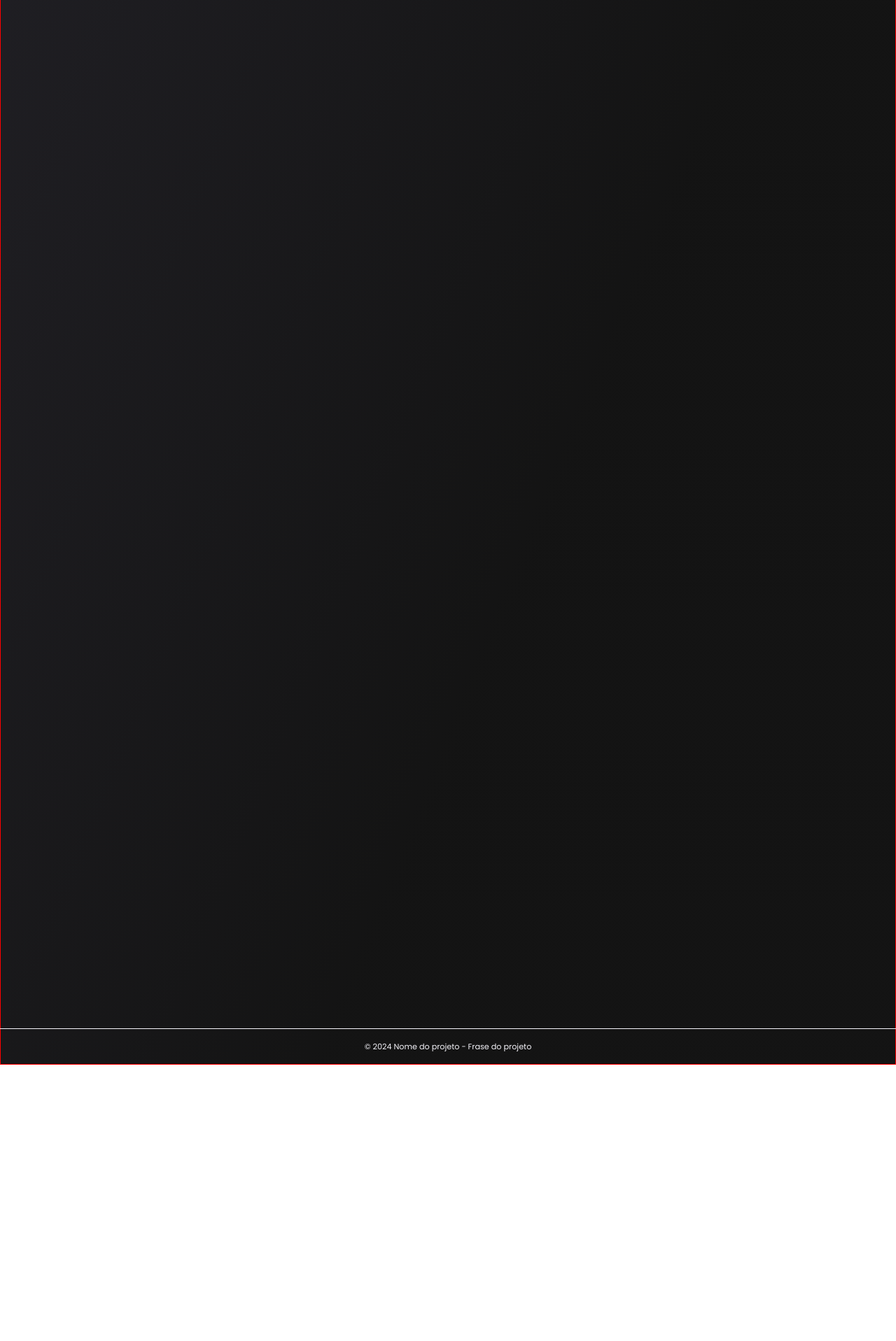
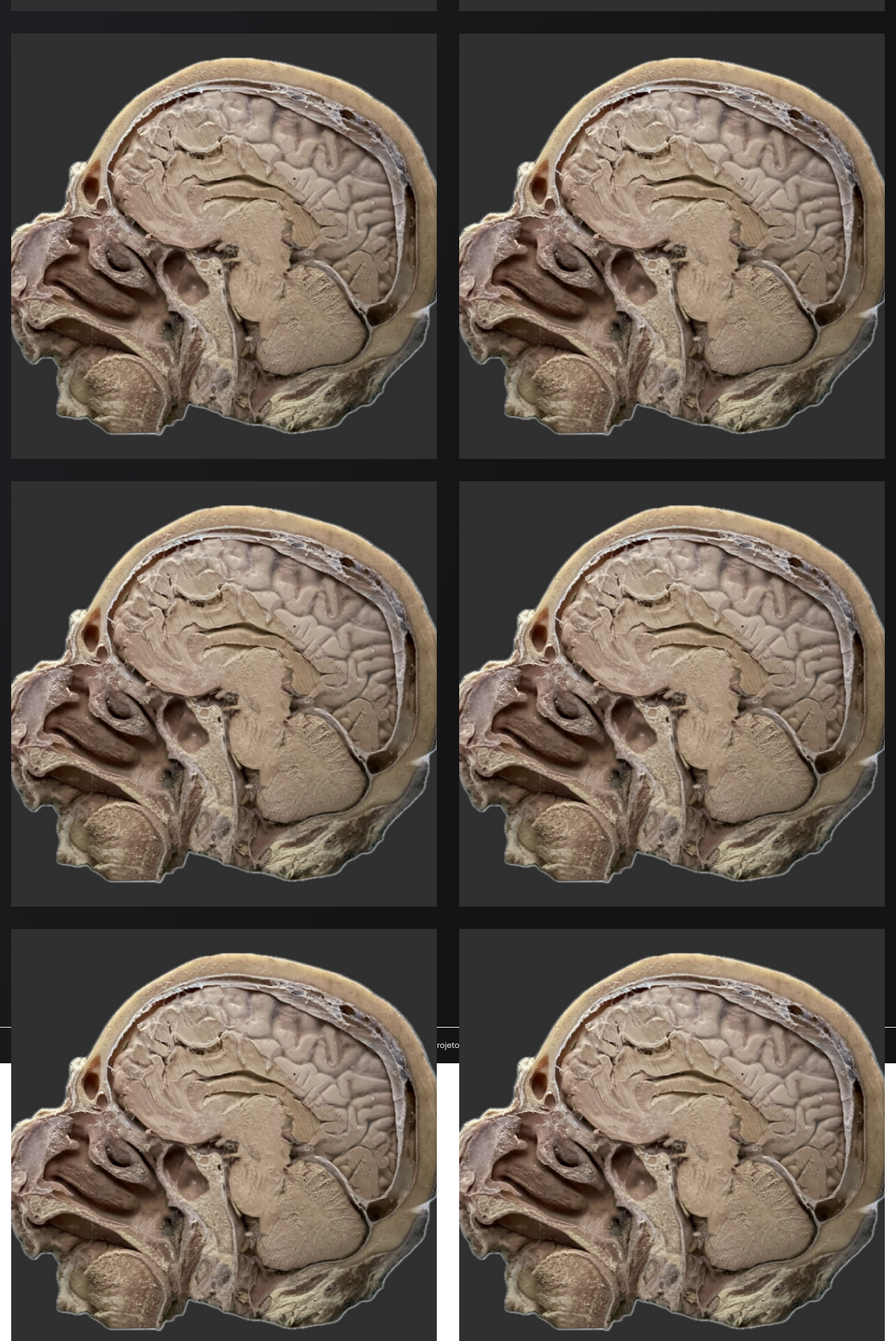
Before and after one commit to rafasp97/Neuro-ON, a React (Create React App) app: page /explore in a window 1280 px wide. Shown: the part 880-2797 px from the top of the page at 70% size. Before the commit the page ends 2402 px from the top, so only its background shows below. Built offline with nearby package versions, Linux system fonts and the light colour scheme.

Commit message:
finalização das animações dos componentes/explore

```diff
--- a/src/components/ExploreOption/ExploreOption.css
+++ b/src/components/ExploreOption/ExploreOption.css
@@ -1,20 +1,3 @@
-.nav-explore{
-    display: flex;
-    flex-direction: column;
-    font-size: 0.5em;
-    border: solid 2px green;
-    display: none;
-    background: var(--words);
-}
-
-.nav-explore a { /*o <a> interage com o NavLink porque ele é um componente react que renderiza um <a> do html */
-    display: flex;
-    text-decoration: none;
-    border: solid red 1px;
-    padding: 0;
-    z-index: 1;
-}
-
 .img-explore{
     width: 100%;
     pointer-events: auto;
@@ -26,5 +9,39 @@
     margin: 1em;
     display: flex;
     flex-direction: column;
-    border: solid pink 2px;
 }
+
+.nav-explore{
+    display: flex;
+    flex-direction: column;
+    font-size: 0.5em;
+    border: solid 1px;
+    display: none;
+    background: var(--words);
+    border: solid var(--black) 1px;
+
+}
+
+.nav-explore a { /*o <a> interage com o NavLink porque ele é um componente react que renderiza um <a> do html */
+    display: flex;
+    text-decoration: none;
+    border-bottom: solid var(--black) 1px;
+    padding: 0.2em 0.5em;
+    font-size: 0.9em;
+    letter-spacing: 0.5px;
+    color: var(--black);
+    z-index: 1;
+}
+
+.nav-explore a:hover{
+    background: var(--color-elements-hover);
+    color: var(--words);
+    box-shadow: inset 4px 4px 10px rgba(0, 0, 0, 0.3);
+}
+
+.nav-explore a:active{
+    background: var(--color-elements-active);
+    color: black;
+    font-weight: 600;
+    box-shadow: 0px 4px 10px rgba(0, 0, 0, 0.2);
+}
--- a/src/components/ExploreOption/ExploreOption.js
+++ b/src/components/ExploreOption/ExploreOption.js
@@ -1,5 +1,4 @@
 import React from 'react'
-import { useState } from 'react';
 
 // React Router
 import { NavLink } from 'react-router-dom';
@@ -13,26 +12,42 @@ import { motion } from 'framer-motion';
 // Variants - Framer Motion
 import {controlHeight, dropDown} from '../../variants/AnimatedVariants'
 
-const ExploreOption = ({imgSrc, imgId, navId, links}) => {
-
-    const [expand, setExpand] = useState(false);
+const ExploreOption = ({imgSrc, imgId, navId, links, expandedMenu, setExpandedMenu }) => {
 
     // Controla o menu de opções
     const controlMenuOptions = (id) => {
+
+        // Se o menu clicado já está expandido, fechamos ele
+        if (expandedMenu === id) {
+            setExpandedMenu(null);
+        } else {
+            setExpandedMenu(id); // Expande o menu clicado
+        }
+
         // lógica para selecionar o id da <nav> em questão
         const navId = 'nav-' + id.slice(-1);
+
         // variável dinâmica para manipular a <nav> presente no mesmo container da imgId
         const nav = document.getElementById(navId);
+
+        const allMenus = document.querySelectorAll('.nav-explore');
+        allMenus.forEach(menu => {
+            if(menu !== nav && menu.style.display === 'block'){
+                menu.style.display = 'none'
+            }
+        });
+
         // lógica para abrir e fechar o menu
         if (nav.style.display === 'block') {
             nav.style.display = 'none';
-            setExpand(false);
         }
         else {
             nav.style.display = 'block';
-            setExpand(true);
         }
-    }
+
+    };
+
+
 
     // Impede o click com botão direito para não permitir salvar imagens.
     const blockClickRight = (e) => {
@@ -44,21 +59,23 @@ const ExploreOption = ({imgSrc, imgId, navId, links}) => {
     className="grid"
     variants={controlHeight}
     initial={'closed'}
-    animate={expand ? 'expansive' : 'closed'}
+    animate={expandedMenu === imgId ? 'expansive' : 'closed'}
     >
-        <img src={imgSrc}
+        <img
+        src={imgSrc}
         alt="boximg"
         className="img-explore"
         id={imgId}
-        onClick={(e) => controlMenuOptions(e.target.id)}
+        onClick={(e) => controlMenuOptions(imgId)}
         onContextMenu={blockClickRight}
         />
         <motion.nav
         className='nav-explore'
         id={navId}
+        //ref={ref}
         variants={dropDown}
-        initial="initial"
-        animate={"animate"}
+        initial='initial'
+        animate={expandedMenu === imgId ? 'animate' : 'initial'}
         >
            {links.map((link, index) => (
             <NavLink key={index} to={link.to}>
--- a/src/pages/Explore/Explore.css
+++ b/src/pages/Explore/Explore.css
@@ -2,7 +2,6 @@
     background: var(--background);
     height: 300vh;
     color: var(--words);
-    border: solid red 1px;
     display: flex;
     flex-direction: column;
     align-items: center;
@@ -11,23 +10,21 @@
 .box-title-explore{
     border-bottom: solid var(--words) 2px;
     margin-top: 8em;
-    width: 19em;
+    width: 22em;
 }
 
 .explorePage h1{
-    font-size: 1.1em;
+    font-size: 1.3em;
     text-shadow: 2px 2px 5px rgba(0, 0, 0, 0.6);
 }
 
 .icon-explore{
-    width: 30px;
+    width: 40px;
     padding: 0.5em 0em;
 }
 
-
-
 .container-grid{
-    border: solid red 2px;
     display: grid;
     grid-template-columns: 1fr 1fr;
+    margin-top: 3em;
 }
--- a/src/pages/Explore/Explore.js
+++ b/src/pages/Explore/Explore.js
@@ -1,19 +1,33 @@
-
+// React
+import { useState } from 'react';
 // Style
 import './Explore.css';
 
 // Components
 import ExploreOption from '../../components/ExploreOption/ExploreOption';
 
+// Framer Motion
+import { motion } from 'framer-motion';
+
+// Variants - Framer Motion
+import { animatedText } from '../../variants/AnimatedVariants'
+
 
 const Explore = () => {
 
+  const [expandedMenu, setExpandedMenu] = useState(null);
+
   return (
     <div className="explorePage">
-        <div className="box-title-explore">
+        <motion.div
+        className="box-title-explore"
+        variants={animatedText}
+        initial={'hidden'}
+        animate={'visible'}
+        >
           <h1>SELECIONE UMA ÁREA DE ESTUDO</h1>
           <img src='/images/icon-button.png'  alt="icon" className='icon-explore'/>
-        </div>
+        </motion.div>
         <div className="container-grid">
             <ExploreOption
             imgSrc='/images/2.jpg'
@@ -24,8 +38,12 @@ const Explore = () => {
               {to: 'img2', name:'cerebro2'},
               {to: 'img3', name:'cerebro3'},
               {to: 'img4', name:'cerebro4'},
-            ]}/>
-                        <ExploreOption
+            ]}
+            expandedMenu={expandedMenu}
+            setExpandedMenu={setExpandedMenu}
+            />
+
+            <ExploreOption
             imgSrc='/images/2.jpg'
             imgId='img-2'
             navId='nav-2'
@@ -33,7 +51,115 @@ const Explore = () => {
               {to: 'img1', name:'cerebro3'},
               {to: 'img2', name:'cerebro4'},
               {to: 'img3', name:'cerebro4'},
-            ]}/>
+            ]}
+            expandedMenu={expandedMenu}
+            setExpandedMenu={setExpandedMenu}
+            />
+            <ExploreOption
+            imgSrc='/images/2.jpg'
+            imgId='img-3'
+            navId='nav-3'
+            links={[
+              {to: 'img1', name:'cerebro3'},
+            ]}
+            expandedMenu={expandedMenu}
+            setExpandedMenu={setExpandedMenu}
+            />
+            <ExploreOption
+            imgSrc='/images/2.jpg'
+            imgId='img-4'
+            navId='nav-4'
+            links={[
+              {to: 'img1', name:'cerebro3'},
+              {to: 'img2', name:'cerebro4'},
+              {to: 'img3', name:'cerebro4'},
+            ]}
+            expandedMenu={expandedMenu}
+            setExpandedMenu={setExpandedMenu}
+            />
+            <ExploreOption
+            imgSrc='/images/2.jpg'
+            imgId='img-5'
+            navId='nav-5'
+            links={[
+              {to: 'img1', name:'cerebro3'},
+              {to: 'img2', name:'cerebro4'},
+              {to: 'img3', name:'cerebro4'},
+            ]}
+            expandedMenu={expandedMenu}
+            setExpandedMenu={setExpandedMenu}
+            />
+            <ExploreOption
+            imgSrc='/images/2.jpg'
+            imgId='img-6'
+            navId='nav-6'
+            links={[
+              {to: 'img1', name:'cerebro3'},
+              {to: 'img2', name:'cerebro4'},
+            ]}
+            expandedMenu={expandedMenu}
+            setExpandedMenu={setExpandedMenu}
+            />
+            <ExploreOption
+            imgSrc='/images/2.jpg'
+            imgId='img-7'
+            navId='nav-7'
+            links={[
+              {to: 'img1', name:'cerebro3'},
+              {to: 'img2', name:'cerebro4'},
+              {to: 'img3', name:'cerebro4'},
+            ]}
+            expandedMenu={expandedMenu}
+            setExpandedMenu={setExpandedMenu}
+            />
+            <ExploreOption
+            imgSrc='/images/2.jpg'
+            imgId='img-8'
+            navId='nav-8'
+            links={[
+              {to: 'img1', name:'cerebro3'},
+              {to: 'img2', name:'cerebro4'},
+              {to: 'img3', name:'cerebro4'},
+            ]}
+            expandedMenu={expandedMenu}
+            setExpandedMenu={setExpandedMenu}
+            />
+            <ExploreOption
+            imgSrc='/images/2.jpg'
+            imgId='img-9'
+            navId='nav-9'
+            links={[
+              {to: 'img1', name:'cerebro3'},
+              {to: 'img2', name:'cerebro4'},
+              {to: 'img3', name:'cerebro4'},
+            ]}
+            expandedMenu={expandedMenu}
+            setExpandedMenu={setExpandedMenu}
+            />
+            <ExploreOption
+            imgSrc='/images/2.jpg'
+            imgId='img-10'
+            navId='nav-10'
+            links={[
+              {to: 'img1', name:'cerebro3'},
+              {to: 'img2', name:'cerebro4'},
+              {to: 'img3', name:'cerebro4'},
+            ]}
+            expandedMenu={expandedMenu}
+            setExpandedMenu={setExpandedMenu}
+            />
+            <ExploreOption
+            imgSrc='/images/2.jpg'
+            imgId='img-11'
+            navId='nav-11'
+            links={[
+              {to: 'img1', name:'cerebro3'},
+              {to: 'img2', name:'cerebro4'},
+              {to: 'img3', name:'cerebro4'},
+            ]}
+            expandedMenu={expandedMenu}
+            setExpandedMenu={setExpandedMenu}
+            />
 
 
         </div>
--- a/src/variants/AnimatedVariants.js
+++ b/src/variants/AnimatedVariants.js
@@ -20,7 +20,7 @@ export const animatedText = {
     initial: { y: -100 },
     animate: {
       y:0,
-      transition: { duration: 1.0, ease: 'easeOut' }
+      transition: { duration: 0.5, ease: 'easeOut' }
     }
   }
 
@@ -29,6 +29,5 @@ export const animatedText = {
     expansive: {
       maxHeight: 'auto',
       transition: { duration: 2.0, ease: 'easeOut', delay: 1.0 }
-
     }
   }
```
